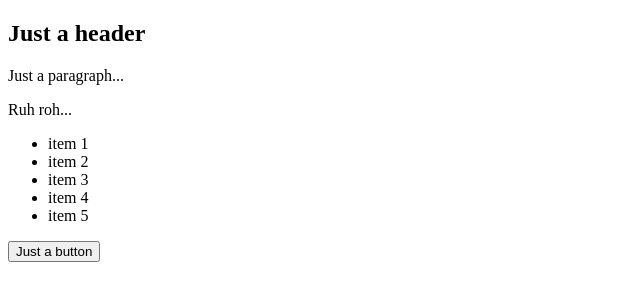
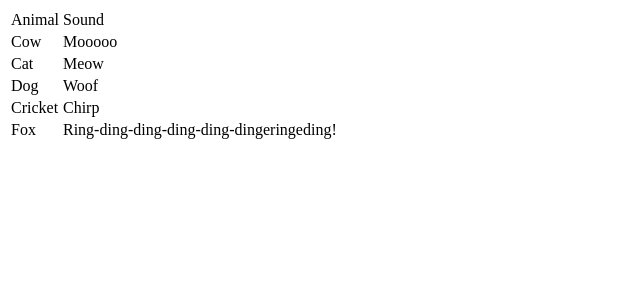
Before and after one commit to andrewn2118/js-dom-basics, a plain HTML site: page index.html in a window 1280 px wide. Shown: the whole page, without its empty margins (0-640 px from the left). Drawn offline with Linux system fonts and the light colour scheme.

Commit message:
practice making DOM table

```diff
--- a/index.html
+++ b/index.html
@@ -4,27 +4,6 @@
   <title>JavaScript and the DOM - a primer</title>
 </head>
 <body>
-
-  <section>
-
-    <h1>Just a header</h1>
-
-    <p id="main">Just a paragraph...</p>
-    <p id="main">Ruh roh...</p>
-
-    <ul>
-      <li class="odd">item 1</li>
-      <li class="even">item 2</li>
-      <li class="odd">item 3</li>
-      <li class="even">item 4</li>
-      <li class="odd">item 5</li>
-    </ul>
-
-    <button id="main-button">Just a button</button>
-
-  </section>
-
   <script type="text/javascript" src="main.js"></script>
-
 </body>
 </html>
--- a/main.js
+++ b/main.js
@@ -1 +1,65 @@
-console.log("sanity check!");
+var nameSound = [
+  {
+    name: "Animal",
+    sound: "Sound"
+  },
+  {
+    name: "Cow",
+    sound: "Mooooo"
+  },
+  {
+    name: "Cat",
+    sound: "Meow"
+  },
+  {
+    name: "Dog",
+    sound: "Woof"
+  },
+  {
+    name: "Cricket",
+    sound: "Chirp"
+  },
+  {
+    name: "Fox",
+    sound: "Ring-ding-ding-ding-ding-dingeringeding!"
+  }
+];
+
+// create and append table
+var table = document.createElement("table");
+document.body.appendChild(table);
+
+// create and append table body
+var tbody = document.createElement("tbody");
+table.appendChild(tbody);
+
+// create and append table rows
+for(var i = 0; i < nameSound.length; i++){
+  tbody.appendChild(document.createElement("tr"));
+}
+
+var animals = [];
+for(var i = 0; i < nameSound.length; i++){
+  // var tdAnimal = document.createElement("td");
+  tdAnimal = nameSound[i].name;
+  animals.push(tdAnimal);
+}
+
+var sounds = [];
+for(var i = 0; i < nameSound.length; i++){
+  // var tdSound = document.createElement("td");
+  tdSound = nameSound[i].sound;
+  sounds.push(tdSound);
+}
+
+var rows = document.querySelectorAll("tr");
+for(var i = 0; i < rows.length; i++){
+  rows[i].appendChild(document.createElement("td"));
+  rows[i].appendChild(document.createElement("td"));
+}
+
+var data = document.querySelectorAll("td");
+for(var i = 0; i < nameSound.length; i++){
+  rows[i].firstChild.innerText = animals[i];
+  rows[i].firstChild.nextSibling.innerText = sounds[i];
+}
```
